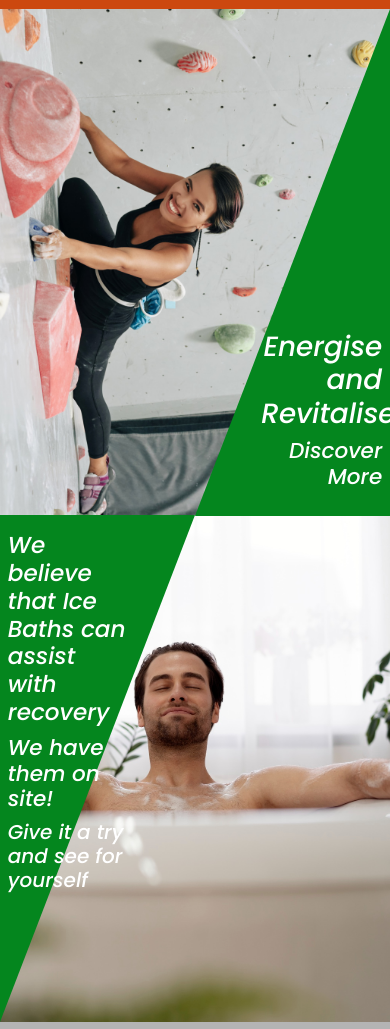
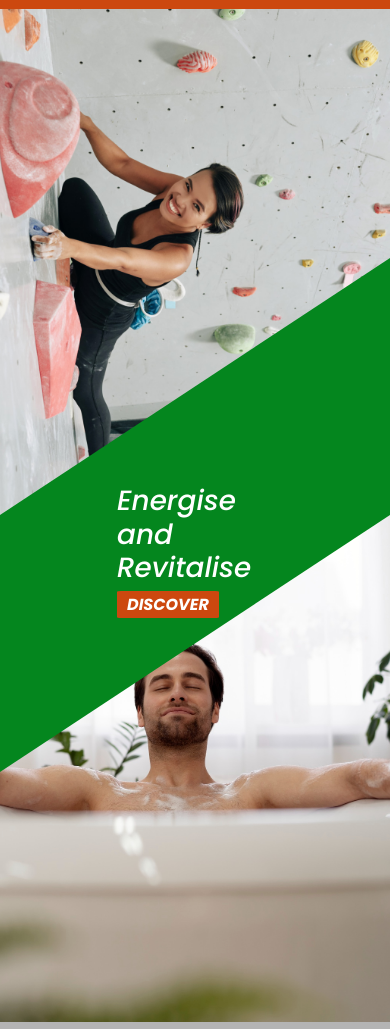
Before and after one commit to DaleFielding/b-boulder, a plain HTML site: page index.html in a window 390 px wide. Shown: the part 71-1100 px from the top of the page. Drawn offline with nearby package versions, Linux system fonts and the light colour scheme; a web font is replaced by a local one.

Commit message:
Improve background layout and responsiveness

```diff
--- a/assets/css/style.css
+++ b/assets/css/style.css
@@ -125,53 +125,61 @@ body {
 }
 
 /* BANNER */
-.banner {
+.banner-top {
+    position: relative;
+    height: auto;
+}
+
+.banner-bottom {
     position: relative;
     height: auto;
 }
 
 .banner-text-top {
     position: absolute;
-    max-width: 35vw;
-    top: 38vh;
-    right: 0;
     color: #fff;
-    padding: 0 2vw;
+    padding: 0 30vw;
+    bottom: -12vh;
     z-index: 2;
-    text-align: right;
+}
+
+.banner-text-top a {
+    color: #fff;
+    background-color: var(--our-orange);
+    padding: 2px 10px;
+    text-decoration: none;
+    border-radius: 4%;
+    font-weight: bold;
+}
+
+.banner-text-top a:hover {
+    text-decoration: underline;
 }
 
 .triangle-top {
     width: 0;
     height: 0;
-    border-top: 60.1vh solid transparent;
-    border-right: 50.1vw solid var(--our-green);
+    border-top: 30.5vh solid transparent;
+    border-right: 100vw solid var(--our-green);
     z-index: 1;
     position: absolute;
-    top: 0;
+    bottom: 0;
     right: 0;
 }
 
 .triangle-bottom {
     width: 0;
     height: 0;
-    border-bottom: 60.1vh solid transparent;
-    border-left: 50.1vw solid var(--our-green);
+    border-bottom: 30.5vh solid transparent;
+    border-left: 100vw solid var(--our-green);
     z-index: 1;
     position: absolute;
-    bottom: 0;
+    top: 0;
     left: 0;
 }
 
 .banner-text-bottom {
-    position: absolute;
-    max-width: 35vw;
-    top: 60vh;
-    left: 0;
-    color: #fff;
-    padding: 2vh 2vw;
-    z-index: 2;
-    text-align: left;
+    display: none;
 }
 
 /* FOOTER */
@@ -221,6 +229,7 @@ footer {
     padding: 20px;
 }
 
+/* LARGER SCREEN SIZES */
 @media (min-width: 992px) {
     .navbar {
         padding: 0 0 0 35px;
@@ -230,4 +239,34 @@ footer {
         border-top: none;
         padding-left: 3vw;
     }
+
+    .banner-text-top {
+        right: 0;
+        bottom: 1rem;
+        padding: 0 2vw;
+        max-width: 40vw;
+        text-align: right;
+    }
+
+    .triangle-top {
+        border-top: 60vh solid transparent;
+        border-right: 50vw solid var(--our-green);
+    }
+
+    .triangle-bottom {
+        border-bottom: 60vh solid transparent;
+        border-left: 50vw solid var(--our-green);
+    }
+
+    .banner-text-bottom {
+        display: block;
+        position: absolute;
+        left: 0;
+        top: 2rem;
+        max-width: 40vw;
+        color: #fff;
+        padding: 0 2vw;
+        z-index: 2;
+        text-align: left;
+    }
 }
--- a/index.html
+++ b/index.html
@@ -98,19 +98,22 @@
         </div>
         <!-- /Alert -->
         <!-- Banner -->
-        <div class="container-fluid banner heading-font-ital">
+        <div class="container-fluid banner-top heading-font-ital">
             <div class="bg-img img-1"></div>
-            <div class="bg-img img-2"></div>
             <div class="triangle-top"></div>
             <div class="banner-text-top">
-                <h1>Energise <br />and<br />Revitalise</h1>
-                <h4>Discover More</h4>
+                <h1>Energise and Revitalise</h1>
+                <a href="pages/about.html" class="uppercase heading-font">Discover</a>
             </div>
+        </div>
+        <div class="container-fluid banner-bottom heading-font-ital">
+            <div class="bg-img img-2"></div>
             <div class="triangle-bottom"></div>
             <div class="banner-text-bottom">
-                <h3>We believe that Ice Baths can assist with recovery</h3>
-                <h4>We have them on site!</h4>
-                <h5>Give it a try and see for yourself</h5>
+                <h3>We believe that Ice Baths can assist with recovery after exercising</h3>
+                <br>
+                <h5>We have them <br>on site!</h5>
+
             </div>
         </div>
 
```
